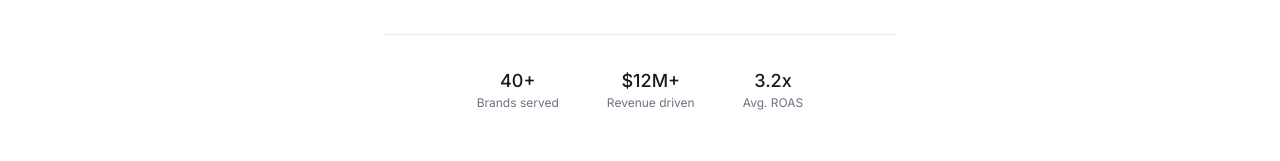
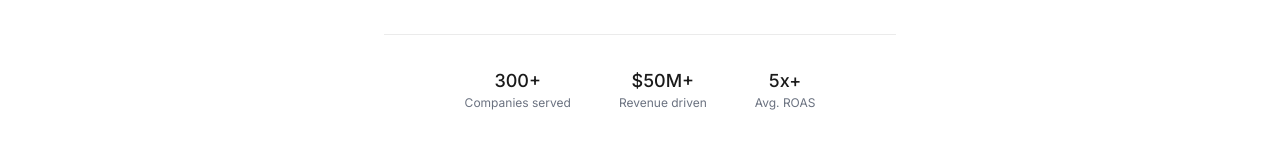
Before and after one commit to kylethumm90/measure3, a Next.js app: page / in a window 1280 px wide. Shown: the part 473-634 px from the top of the page. Built offline with nearby package versions, Linux system fonts and the light colour scheme.

Commit message:
Update proof stats: 300+ companies, $50M+ revenue, 5x+ ROAS
https://claude.ai/code/session_01D16jSzeoq2udimZUvsFNZu

```diff
--- a/app/page.tsx
+++ b/app/page.tsx
@@ -54,7 +54,7 @@ const STEPS = [
 const METRICS = [
   { value: "\u221242%", label: "Average reduction in cost per booked job" },
   { value: "<60s", label: "Speed-to-lead response time" },
-  { value: "$12M+", label: "Revenue attributed to our systems" },
+  { value: "$50M+", label: "Revenue attributed to our systems" },
 ] as const;
 
 const CLIENTS = [
@@ -66,9 +66,9 @@ const CLIENTS = [
 ] as const;
 
 const STATS = [
-  { value: "40+", label: "Brands served" },
-  { value: "$12M+", label: "Revenue driven" },
-  { value: "3.2x", label: "Avg. ROAS" },
+  { value: "300+", label: "Companies served" },
+  { value: "$50M+", label: "Revenue driven" },
+  { value: "5x+", label: "Avg. ROAS" },
 ] as const;
 
 export default function HomePage() {
```
